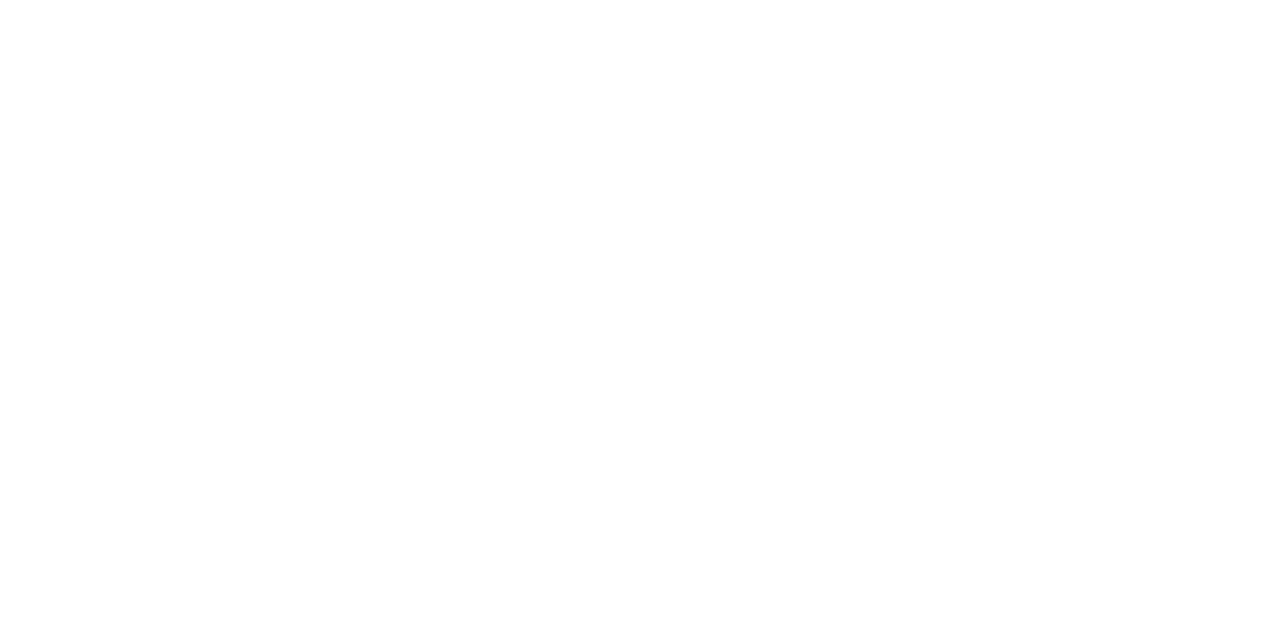
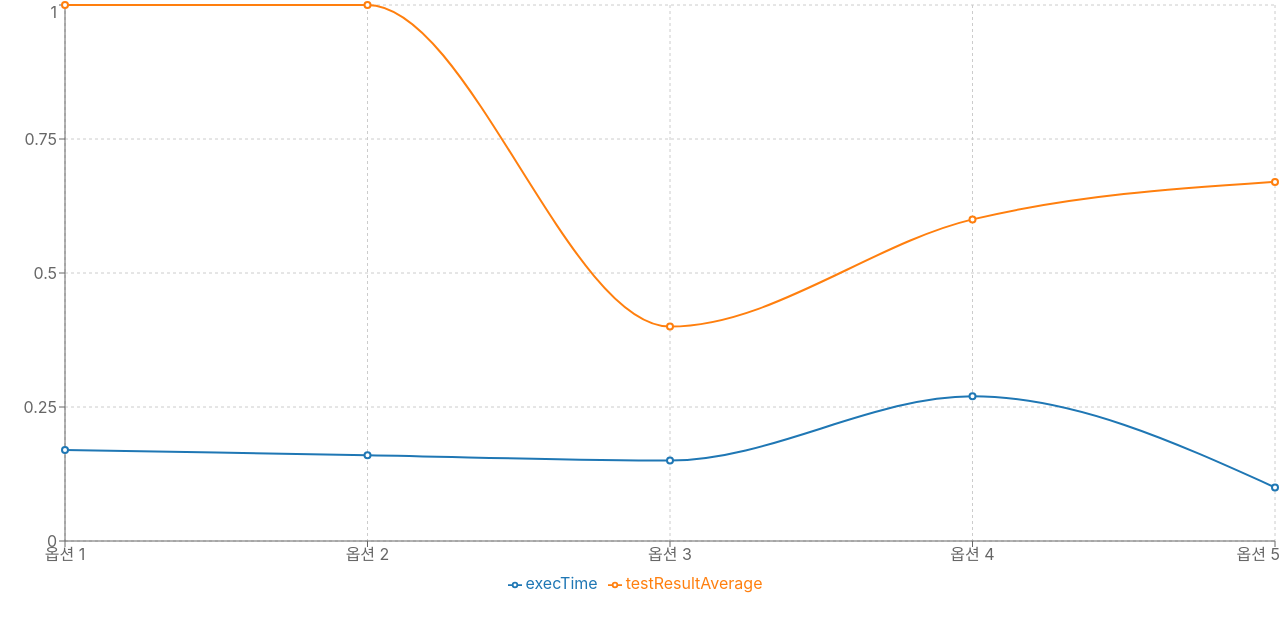
Before and after one commit to canoe726/web-practice, a React (Vite) app in the folder vite/recharts-practice/: page / in a window 1280 px wide. Shown: the top 632 px of the page. Built offline with nearby package versions, Linux system fonts and the light colour scheme.

Commit message:
Add line chart

```diff
--- a/vite/recharts-practice/src/App.tsx
+++ b/vite/recharts-practice/src/App.tsx
@@ -1,10 +1,63 @@
 import './App.css'
 import CurationModelGraph from './CurationModelGraph'
+import DataTestResultGraph, { DataResult } from './DataTestResultGraph'
+
+const data: DataResult[] = [
+  {
+    testsetTitle: '테스트',
+    configTitle: '옵션 1',
+    testResultAverage: 1,
+    testResultNumOfSuccess: 40,
+    testResultNumOfTotal: 40,
+    execTime: 0.17,
+    createdAt: '2021-05-03:11:22:33'
+  },
+  {
+    testsetTitle: '테스트',
+    configTitle: '옵션 2',
+    testResultAverage: 1,
+    testResultNumOfSuccess: 32,
+    testResultNumOfTotal: 32,
+    execTime: 0.16,
+    createdAt: '2021-05-03:11:22:34'
+  },
+  {
+    testsetTitle: '테스트',
+    configTitle: '옵션 3',
+    testResultAverage: 0.4,
+    testResultNumOfSuccess: 40,
+    testResultNumOfTotal: 100,
+    execTime: 0.15,
+    createdAt: '2021-05-03:11:22:35'
+  },
+  {
+    testsetTitle: '테스트',
+    configTitle: '옵션 4',
+    testResultAverage: 0.6,
+    testResultNumOfSuccess: 6,
+    testResultNumOfTotal: 10,
+    execTime: 0.27,
+    createdAt: '2021-05-03:11:22:36'
+  },
+  {
+    testsetTitle: '테스트',
+    configTitle: '옵션 5',
+    testResultAverage: 0.67,
+    testResultNumOfSuccess: 20,
+    testResultNumOfTotal: 30,
+    execTime: 0.10,
+    createdAt: '2021-05-03:11:22:37'
+  }
+]
 
 function App() {
   return (
     <>
       {/* <CurationModelGraph></CurationModelGraph> */}
+      <DataTestResultGraph
+        data={data}
+        showDataKeys={['execTime', 'testResultAverage']}
+      ></DataTestResultGraph>
     </>
   )
 }
--- /dev/null
+++ b/vite/recharts-practice/src/DataTestResultGraph.tsx
@@ -0,0 +1,81 @@
+import { useCallback, useState } from "react"
+import {
+  CartesianGrid,
+  Legend,
+  Line,
+  LineChart,
+  ResponsiveContainer,
+  Tooltip,
+  XAxis,
+  YAxis
+} from "recharts"
+import { scaleOrdinal } from 'd3-scale'
+import { schemeCategory10 } from 'd3-scale-chromatic'
+
+export interface ResultValue {
+  average: number;
+  success: number;
+  total: number;
+}
+
+export interface DataResult {
+  testsetTitle: string;
+  configTitle: string;
+  testResultAverage: number;
+  testResultNumOfSuccess: number;
+  testResultNumOfTotal: number;
+  execTime: number;
+  createdAt: string;
+}
+
+interface DataTestResultGraphProps {
+  data: DataResult[];
+  showDataKeys: string[];
+}
+
+interface DataKey {
+  key: string;
+  active: boolean;
+}
+
+const DataTestResultGraph: React.FC<DataTestResultGraphProps> = ({
+  data,
+  showDataKeys
+}) => {
+  const colors = scaleOrdinal(schemeCategory10).range();
+  const [isActiveKey, setIsActiveKey] = useState<boolean[]>(Array.from({length: showDataKeys.length}, () => true))
+  const [, updateState] = useState<Object>();
+  const forceUpdate = useCallback(() => updateState({}), []);
+
+  return (
+    <div className="p-8">
+      <ResponsiveContainer width="100%" height={600}>
+        <LineChart data={data}>
+          <CartesianGrid strokeDasharray="3 3" />
+          <XAxis dataKey="configTitle" />
+          <YAxis />
+          <Tooltip />
+          <Legend onClick={(e) => {
+            const idx = showDataKeys.indexOf(e.value)
+            isActiveKey[idx] = !isActiveKey[idx]
+            setIsActiveKey(isActiveKey)
+            forceUpdate()
+          }}/>
+          {showDataKeys.map((dataKey, idx) => {
+            return (
+              <Line
+                key={idx}
+                display={isActiveKey[idx] ? 'block' : 'none'}
+                type="monotone"
+                dataKey={dataKey}
+                stroke={colors[idx]}
+                strokeWidth="2" />
+            )
+          })}
+        </LineChart>
+      </ResponsiveContainer>
+    </div>
+  )
+}
+
+export default DataTestResultGraph
```
